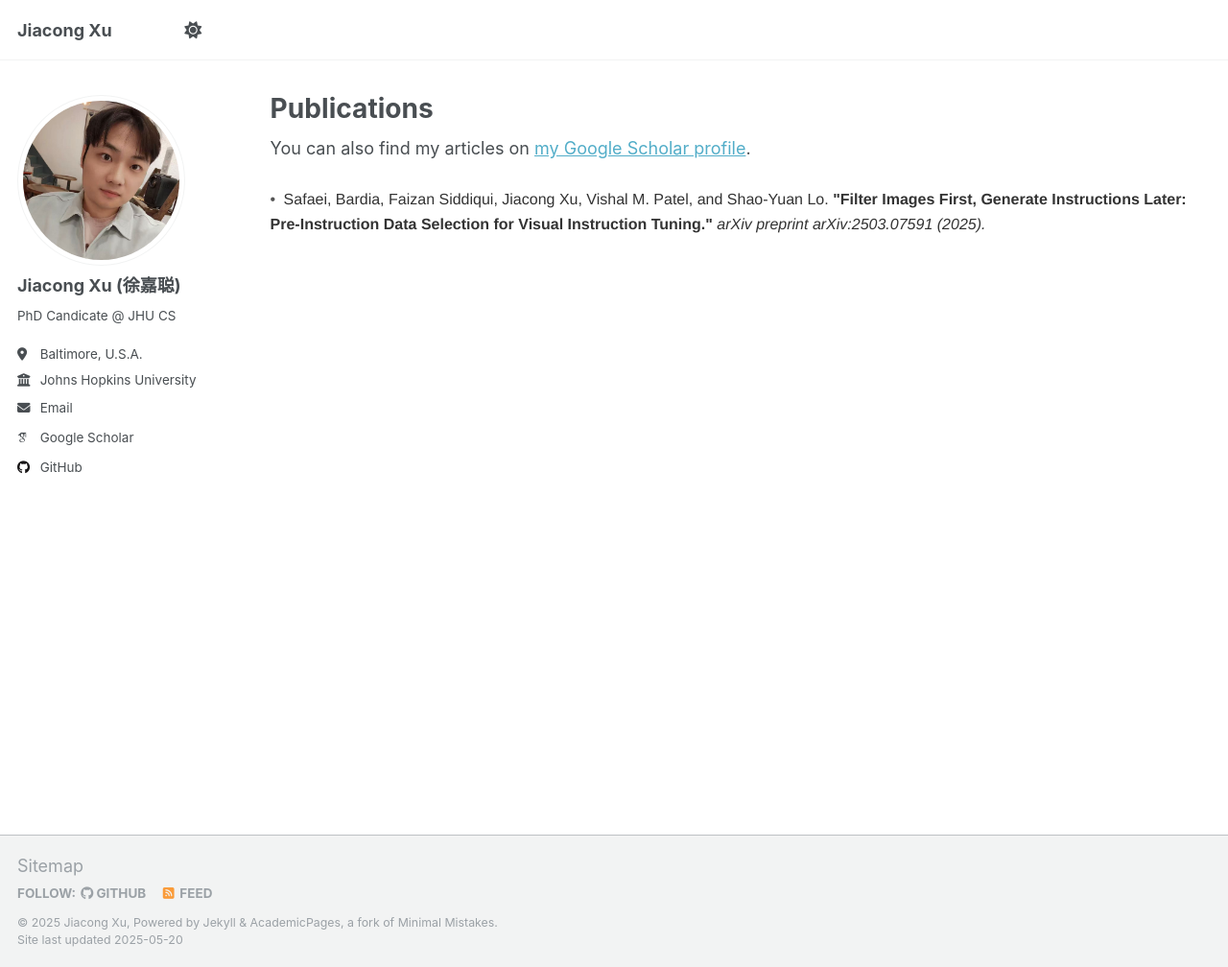
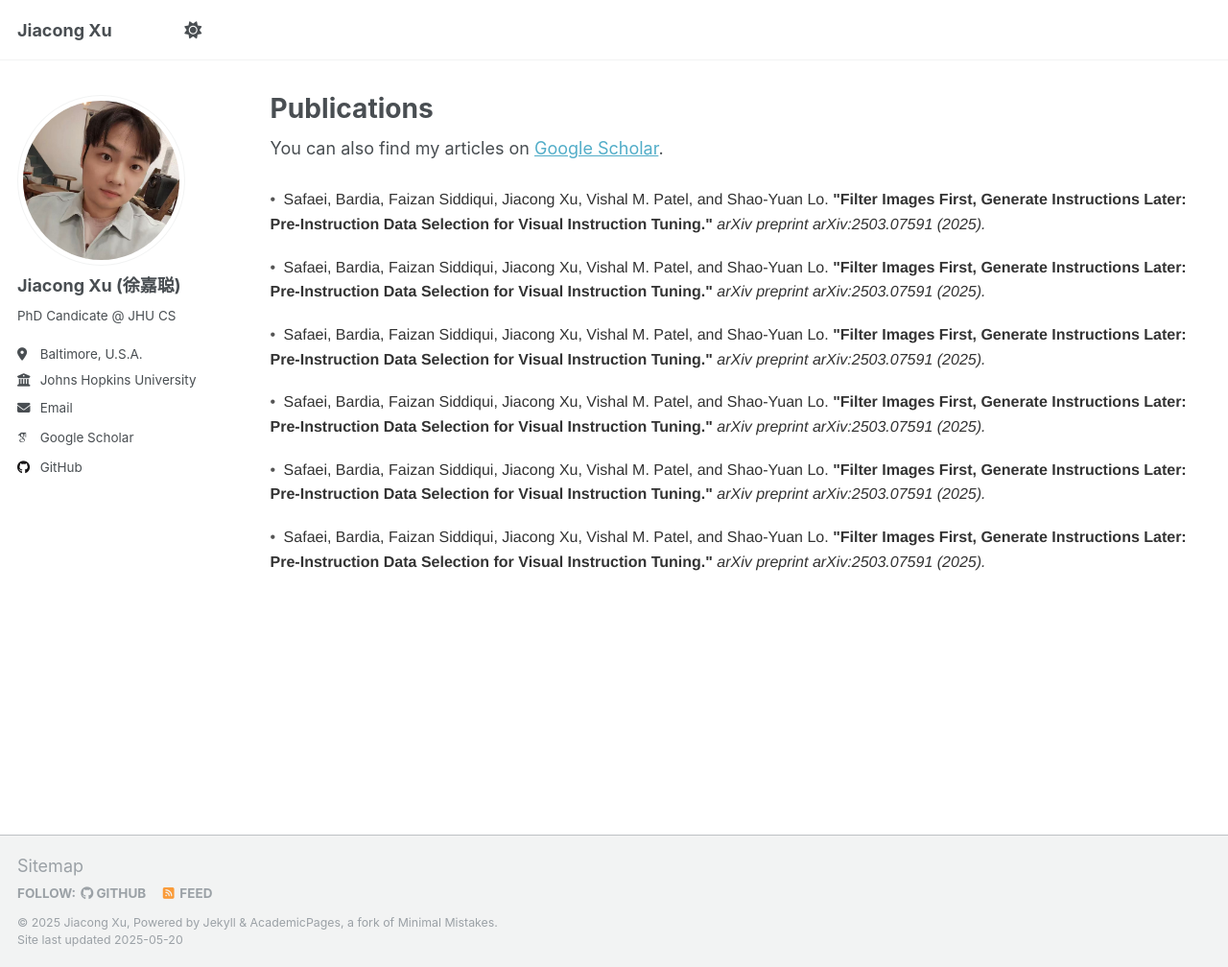
Before and after one commit to XuJiacong/XuJiacong.github.io, a Jekyll site: the page built from _pages/publications.html, in a window 1280 px wide and 1008 px high. Shown: the whole window at 96% size. Built offline with Jekyll 4.4.1, drawn with Linux system fonts in a browser that asks for light colours; some web fonts are replaced.

Commit message:
Update publications.html

```diff
--- a/_pages/publications.html
+++ b/_pages/publications.html
@@ -6,7 +6,7 @@ author_profile: true
 ---
 
 {% if site.author.googlescholar %}
-  <div class="wordwrap">You can also find my articles on <a href="{{site.author.googlescholar}}">my Google Scholar profile</a>.</div>
+  <div class="wordwrap">You can also find my articles on <a href="{{site.author.googlescholar}}">Google Scholar</a>.</div>
 {% endif %}
 
 {% include base_path %}
@@ -47,3 +47,33 @@ author_profile: true
   <span class="title">"Filter Images First, Generate Instructions Later: Pre-Instruction Data Selection for Visual Instruction Tuning." </span>
   <span class="journal">arXiv preprint arXiv:2503.07591 (2025).</span>
 </div>
+
+<div class="publication">
+  <span class="authors">Safaei, Bardia, Faizan Siddiqui, Jiacong Xu, Vishal M. Patel, and Shao-Yuan Lo. </span>
+  <span class="title">"Filter Images First, Generate Instructions Later: Pre-Instruction Data Selection for Visual Instruction Tuning." </span>
+  <span class="journal">arXiv preprint arXiv:2503.07591 (2025).</span>
+</div>
+
+<div class="publication">
+  <span class="authors">Safaei, Bardia, Faizan Siddiqui, Jiacong Xu, Vishal M. Patel, and Shao-Yuan Lo. </span>
+  <span class="title">"Filter Images First, Generate Instructions Later: Pre-Instruction Data Selection for Visual Instruction Tuning." </span>
+  <span class="journal">arXiv preprint arXiv:2503.07591 (2025).</span>
+</div>
+
+<div class="publication">
+  <span class="authors">Safaei, Bardia, Faizan Siddiqui, Jiacong Xu, Vishal M. Patel, and Shao-Yuan Lo. </span>
+  <span class="title">"Filter Images First, Generate Instructions Later: Pre-Instruction Data Selection for Visual Instruction Tuning." </span>
+  <span class="journal">arXiv preprint arXiv:2503.07591 (2025).</span>
+</div>
+
+<div class="publication">
+  <span class="authors">Safaei, Bardia, Faizan Siddiqui, Jiacong Xu, Vishal M. Patel, and Shao-Yuan Lo. </span>
+  <span class="title">"Filter Images First, Generate Instructions Later: Pre-Instruction Data Selection for Visual Instruction Tuning." </span>
+  <span class="journal">arXiv preprint arXiv:2503.07591 (2025).</span>
+</div>
+
+<div class="publication">
+  <span class="authors">Safaei, Bardia, Faizan Siddiqui, Jiacong Xu, Vishal M. Patel, and Shao-Yuan Lo. </span>
+  <span class="title">"Filter Images First, Generate Instructions Later: Pre-Instruction Data Selection for Visual Instruction Tuning." </span>
+  <span class="journal">arXiv preprint arXiv:2503.07591 (2025).</span>
+</div>
```
